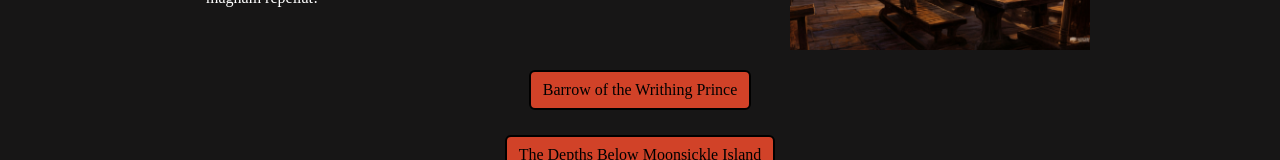
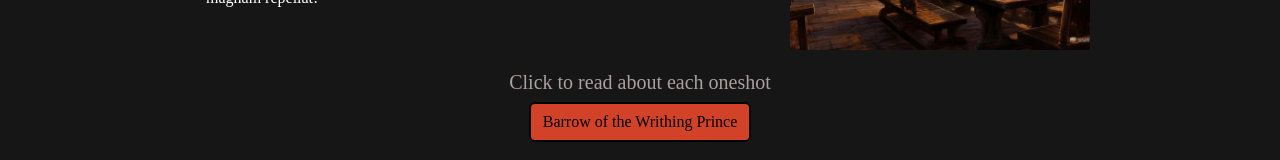
Before and after one commit to PetarNikolov101/DnD-Event-Website, a React (Vite) app: page / in a window 1280 px wide. Shown: the part 1333-1493 px from the top of the page. Built offline with nearby package versions, Linux system fonts and the light colour scheme.

Commit message:
added header for oneshots

```diff
--- a/src/App.css
+++ b/src/App.css
@@ -197,3 +197,11 @@ nav{
     border-color:  rgb(209, 66, 40);
     box-shadow: inset;
 }
+
+#tables-header{
+    display: flex;
+    justify-content: center;
+    margin-left: auto;
+    margin-right: auto;
+    color:rgb(171, 159, 159);
+}
--- a/src/App.jsx
+++ b/src/App.jsx
@@ -13,6 +13,7 @@ function App() {
     <TopMenu></TopMenu>
     <PhotoSlider></PhotoSlider>
     <Description></Description>
+    <h5 id='tables-header'>Click to read about each oneshot</h5>
     <DameButton></DameButton>
     <PeroButton></PeroButton>
     <NikButton></NikButton>
```
